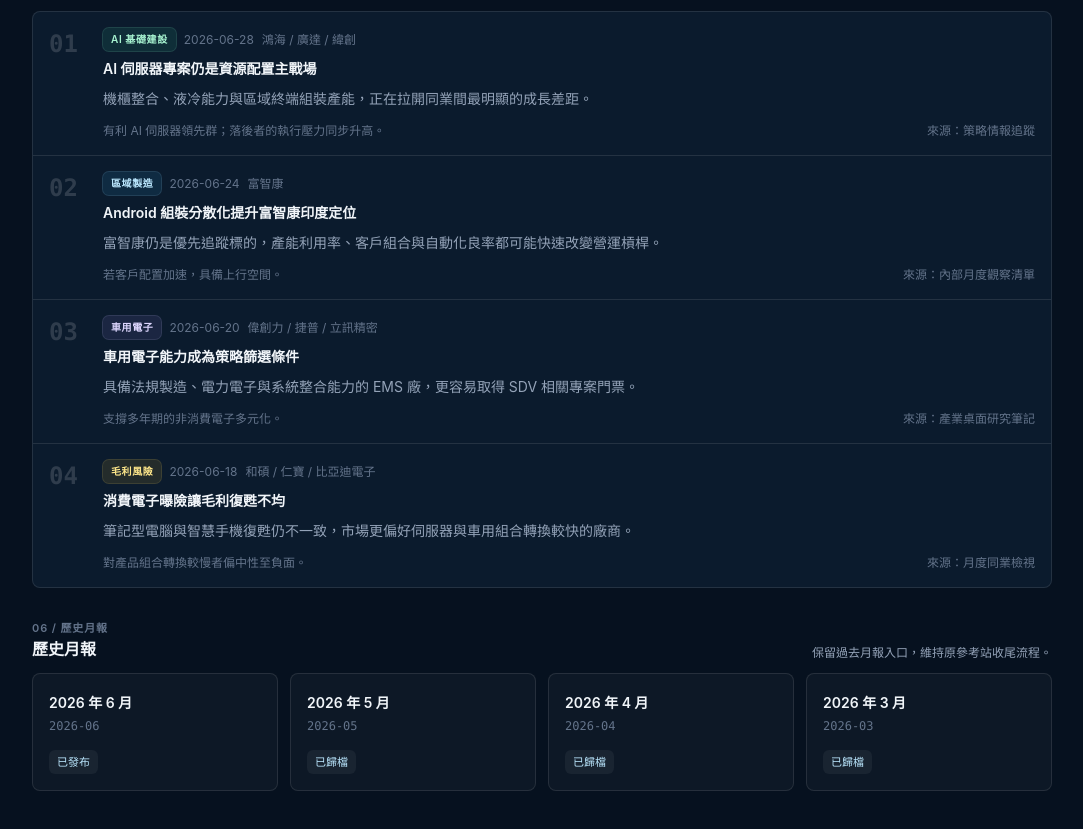
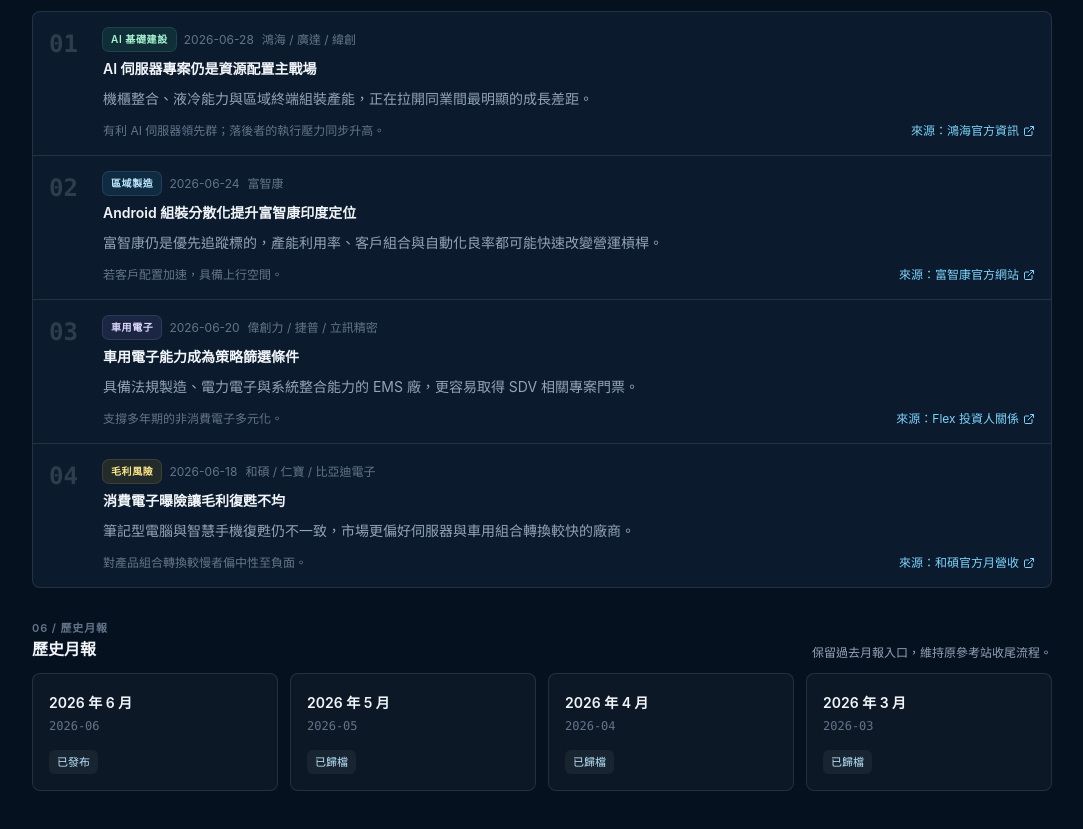
Before and after one commit to MaggiePLChen-oss/ems-odm-v12, a Next.js app: page / in a window 1280 px wide. Shown: the part 2200-3029 px from the top of the page, without its empty margins (196-1279 px from the left). Built offline with nearby package versions, Linux system fonts and the light colour scheme.

Commit message:
Add latest news source links

```diff
--- a/app/report-pdf/page.tsx
+++ b/app/report-pdf/page.tsx
@@ -91,6 +91,8 @@
       {report.latestNews.map((item) => (
         <p key={item.id} style={{ fontSize: 11, lineHeight: 1.5 }}>
           <b>{item.date} · {item.company}:</b> {item.title}
+          <br />
+          來源：{item.source} · {item.sourceUrl}
         </p>
       ))}
     </main>
--- a/components/report/LatestNews.tsx
+++ b/components/report/LatestNews.tsx
@@ -1,3 +1,4 @@
+import { ExternalLink } from 'lucide-react';
 import type { NewsItem } from '@/types/report';
 import { SectionHeader } from '@/components/report/SectionHeader';
 import { toneBadge } from '@/components/report/tone';
@@ -26,7 +27,16 @@
               <p className="mt-2 text-sm leading-6 text-slate-400">{item.body}</p>
               <div className="mt-3 flex flex-col gap-1 text-xs text-slate-500 sm:flex-row sm:items-center sm:justify-between">
                 <span>{item.impact}</span>
-                <span>來源：{item.source}</span>
+                <a
+                  href={item.sourceUrl}
+                  target="_blank"
+                  rel="noreferrer"
+                  className="inline-flex w-fit items-center gap-1 text-sky-300 transition hover:text-sky-200"
+                  aria-label={`開啟${item.source}來源連結`}
+                >
+                  來源：{item.source}
+                  <ExternalLink aria-hidden="true" size={12} strokeWidth={2} />
+                </a>
               </div>
             </div>
           </article>
--- a/data/report.ts
+++ b/data/report.ts
@@ -89,7 +89,8 @@
       title: 'AI 伺服器專案仍是資源配置主戰場',
       body: '機櫃整合、液冷能力與區域終端組裝產能，正在拉開同業間最明顯的成長差距。',
       impact: '有利 AI 伺服器領先群；落後者的執行壓力同步升高。',
-      source: '策略情報追蹤',
+      source: '鴻海官方資訊',
+      sourceUrl: 'https://www.honhai.com/en-us',
       tone: 'green',
     },
     {
@@ -100,7 +101,8 @@
       title: 'Android 組裝分散化提升富智康印度定位',
       body: '富智康仍是優先追蹤標的，產能利用率、客戶組合與自動化良率都可能快速改變營運槓桿。',
       impact: '若客戶配置加速，具備上行空間。',
-      source: '內部月度觀察清單',
+      source: '富智康官方網站',
+      sourceUrl: 'https://www.fihmb.com/',
       tone: 'blue',
     },
     {
@@ -111,7 +113,8 @@
       title: '車用電子能力成為策略篩選條件',
       body: '具備法規製造、電力電子與系統整合能力的 EMS 廠，更容易取得 SDV 相關專案門票。',
       impact: '支撐多年期的非消費電子多元化。',
-      source: '產業桌面研究筆記',
+      source: 'Flex 投資人關係',
+      sourceUrl: 'https://investors.flex.com/overview/default.aspx',
       tone: 'purple',
     },
     {
@@ -122,7 +125,8 @@
       title: '消費電子曝險讓毛利復甦不均',
       body: '筆記型電腦與智慧手機復甦仍不一致，市場更偏好伺服器與車用組合轉換較快的廠商。',
       impact: '對產品組合轉換較慢者偏中性至負面。',
-      source: '月度同業檢視',
+      source: '和碩官方月營收',
+      sourceUrl: 'https://www.pegatroncorp.com/investorRelations/monthlyRevenue/lang/en_US',
       tone: 'amber',
     },
   ];
--- a/lib/pdf/monthly-report-pdf.ts
+++ b/lib/pdf/monthly-report-pdf.ts
@@ -208,6 +208,8 @@
       this.text(item.title, marginX, this.y, 10.5, colors.ink);
       this.y -= 14;
       this.paragraph(item.impact, marginX, pageSize[0] - marginX * 2, 9, colors.muted, 13);
+      this.text(`來源：${item.source} · ${item.sourceUrl}`, marginX, this.y, 7.8, colors.muted);
+      this.y -= 11;
       this.y -= 8;
     }
   }
--- a/types/report.ts
+++ b/types/report.ts
@@ -60,6 +60,7 @@
   body: string;
   impact: string;
   source: string;
+  sourceUrl: string;
   tone: Tone;
 };
 
```
Also changed, not shown: 1 other file (tests, documents, lock files or other folders).
